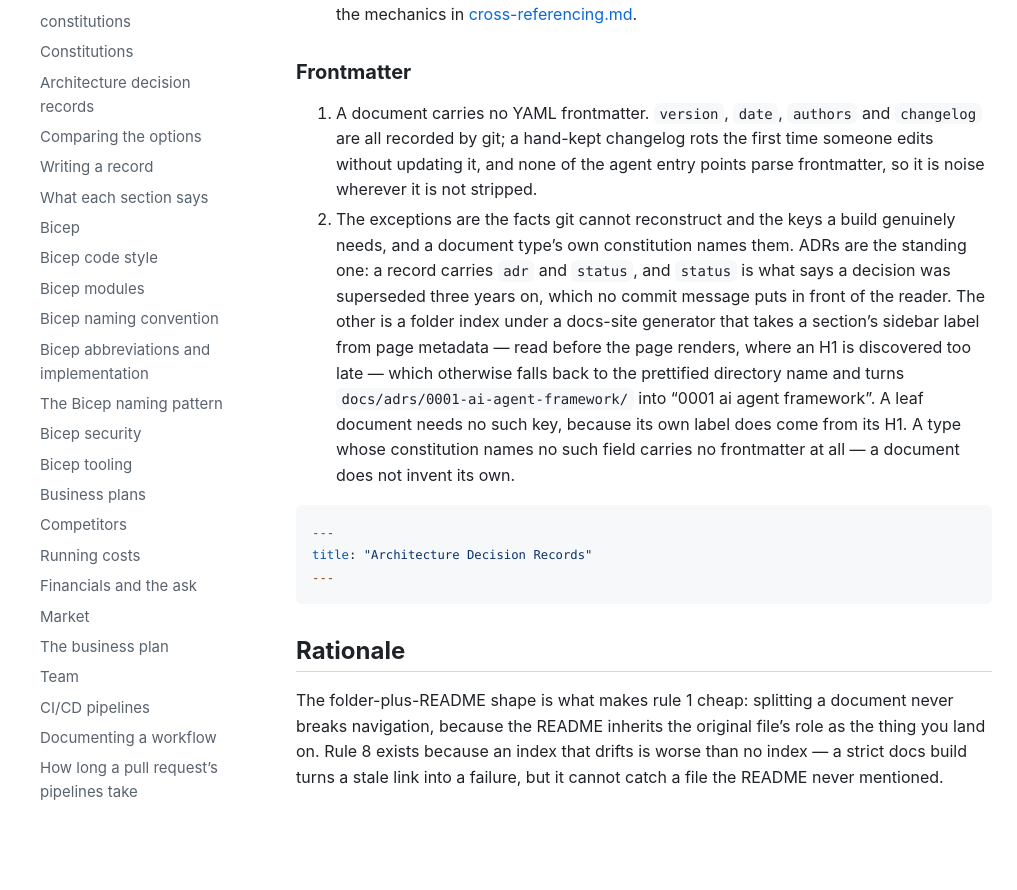
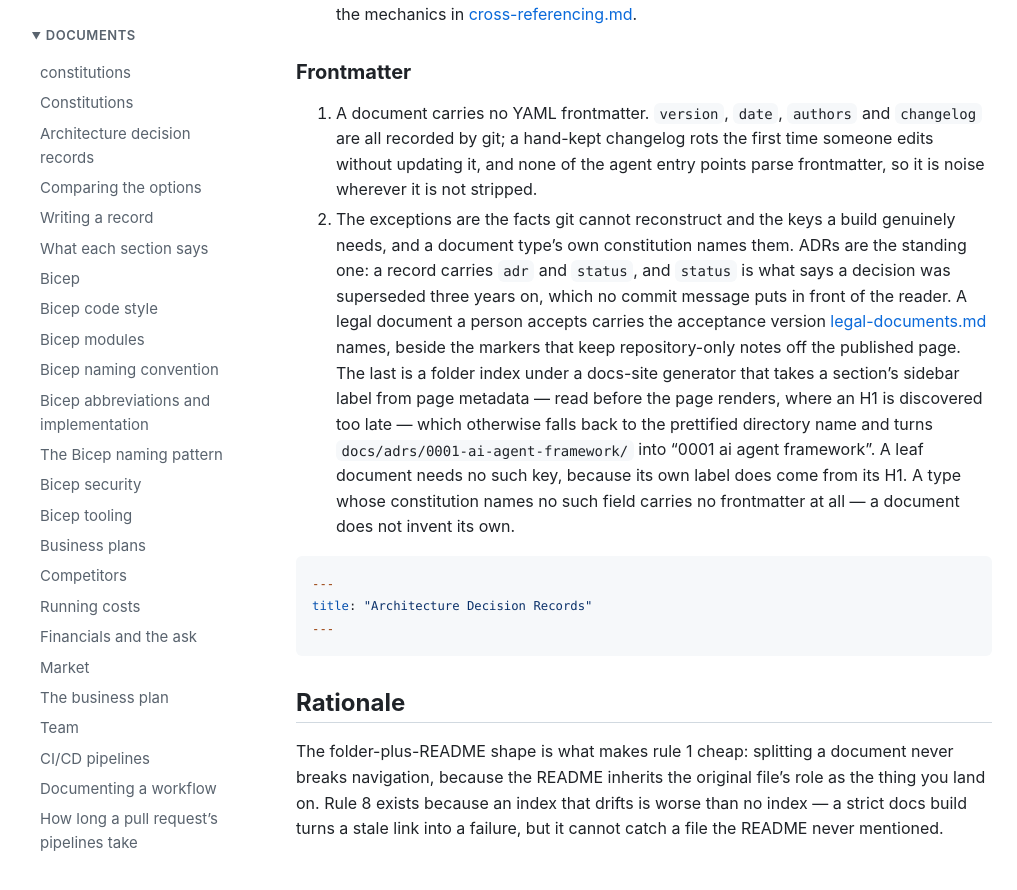
Before and after one commit to polikeiji/constitutions, a Jekyll site: the page built from constitutions/documentation/file-organization.md, in a window 1280 px wide and 900 px high, scrolled down 2719 px. Shown: the top 890 px of the window, without its empty margins (128-1145 px from the left). Built offline with Jekyll 4.4.1, drawn with Linux system fonts in a browser that asks for light colours; our own code applies the rules of GitHub Pages for plain Markdown files; a script that is not in the unit is left out.

Commit message:
docs(documentation): name the acceptance version and strip markers a legal document carries
Co-Authored-By: Claude Opus 5.5 <noreply@anthropic.com>

```diff
--- a/constitutions/documentation/file-organization.md
+++ b/constitutions/documentation/file-organization.md
@@ -119,10 +119,12 @@ docs/web/tech-stack-agents.md
 14. The exceptions are the facts git cannot reconstruct and the keys a build genuinely
     needs, and a document type's own constitution names them. ADRs are the standing one: a
     record carries `adr` and `status`, and `status` is what says a decision was superseded
-    three years on, which no commit message puts in front of the reader. The other is a
-    folder index under a docs-site generator that takes a section's sidebar label from page
-    metadata — read before the page renders, where an H1 is discovered too late — which
-    otherwise falls back to the prettified directory name and turns
+    three years on, which no commit message puts in front of the reader. A legal document a
+    person accepts carries the acceptance version [legal-documents.md](legal-documents.md)
+    names, beside the markers that keep repository-only notes off the published page. The
+    last is a folder index under a docs-site generator that takes a section's sidebar label
+    from page metadata — read before the page renders, where an H1 is discovered too late —
+    which otherwise falls back to the prettified directory name and turns
     `docs/adrs/0001-ai-agent-framework/` into "0001 ai agent framework". A leaf document
     needs no such key, because its own label does come from its H1. A type whose
     constitution names no such field carries no frontmatter at all — a document does not
```
Also changed, not shown: constitutions/documentation/README.md (+1 -0 lines), constitutions/documentation/legal-documents.md (added, +44 -0 lines).
